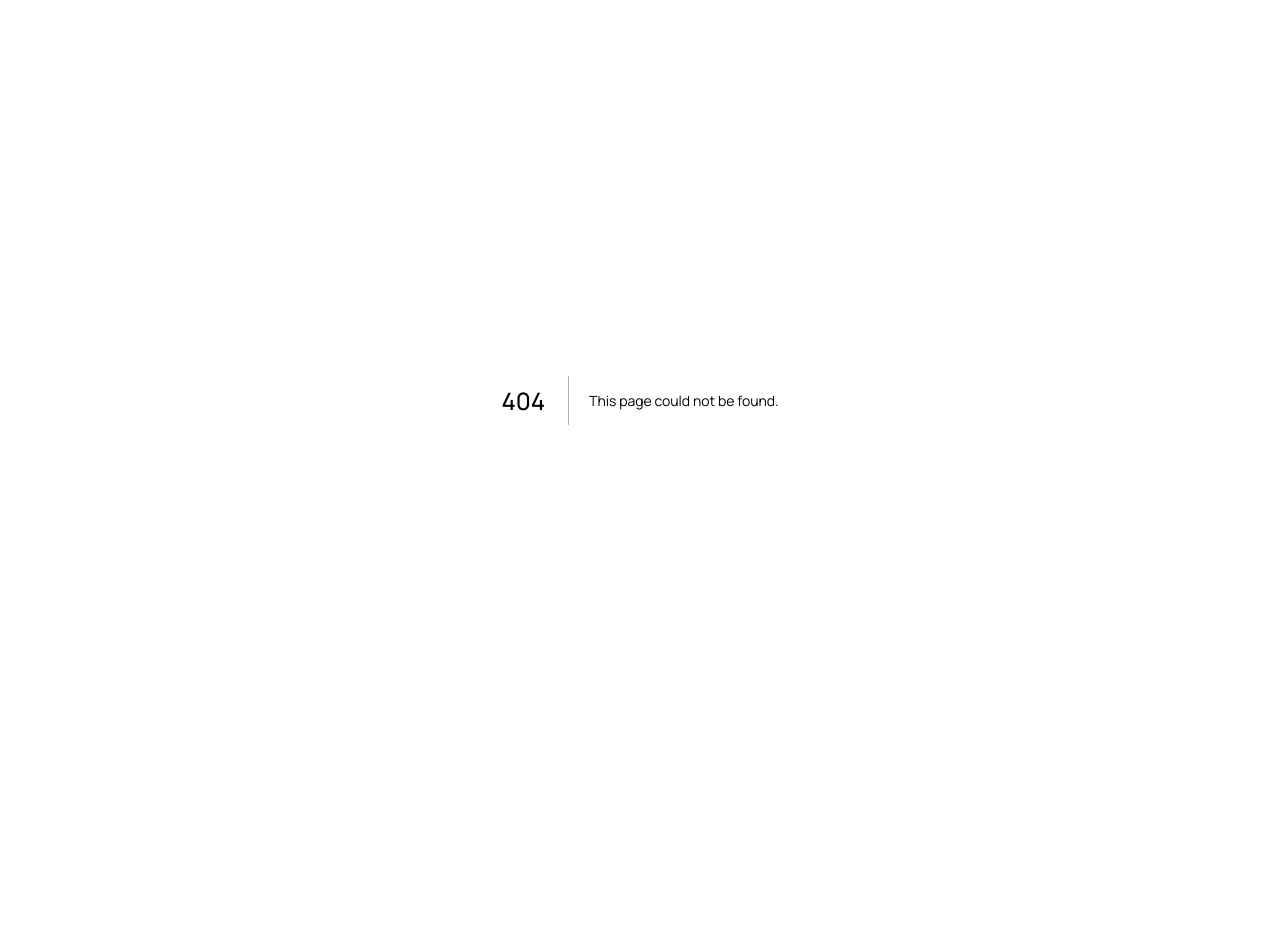
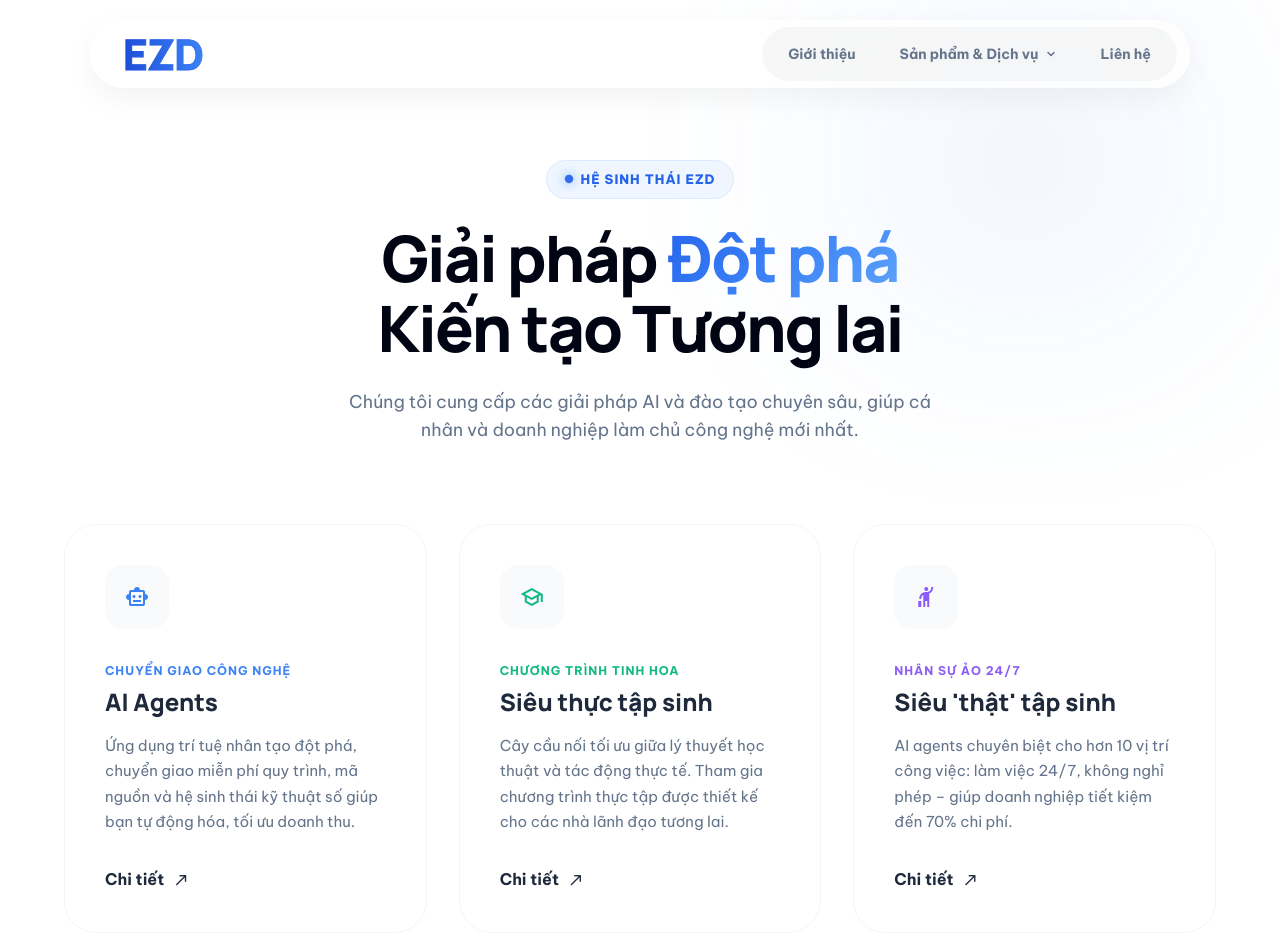
Before and after one commit to ezdproduct/EZDwebsite, a Next.js app: page /services in a window 1280 px wide. Before the commit this address had no page. Shown: the top 952 px of the page. Before the commit the page ends 800 px from the top, so only its background shows below. Built offline with nearby package versions, Linux system fonts and the light colour scheme; a web font is replaced by a local one.

Commit message:
Update logo, fix services page, and roadmap

```diff
--- /dev/null
+++ b/app/services/page.module.css
@@ -0,0 +1,184 @@
+.page {
+    min-height: 100vh;
+    background: var(--background);
+    position: relative;
+    overflow-x: hidden;
+}
+
+.bgAura {
+    position: fixed;
+    top: -10%;
+    right: -10%;
+    width: 60%;
+    height: 60%;
+    background: radial-gradient(circle, rgba(59, 130, 246, 0.08) 0%, transparent 70%);
+    filter: blur(80px);
+    z-index: 0;
+    pointer-events: none;
+}
+
+.main {
+    max-width: 1200px;
+    margin: 0 auto;
+    padding: 160px 24px 80px;
+    position: relative;
+    z-index: 1;
+}
+
+.header {
+    text-align: center;
+    margin-bottom: 80px;
+}
+
+.title {
+    font-size: clamp(40px, 6vw, 64px);
+    font-weight: 900;
+    line-height: 1.1;
+    margin: 24px 0;
+    letter-spacing: -2px;
+}
+
+.subtitle {
+    font-size: 1.1rem;
+    color: var(--secondary);
+    max-width: 600px;
+    margin: 0 auto;
+    line-height: 1.6;
+}
+
+.grid {
+    display: grid;
+    grid-template-columns: repeat(3, 1fr);
+    gap: 32px;
+}
+
+.card {
+    background: white;
+    border: 1px solid #f1f5f9;
+    padding: 40px;
+    border-radius: 32px;
+    display: flex;
+    flex-direction: column;
+    transition: all 0.4s cubic-bezier(0.4, 0, 0.2, 1);
+    position: relative;
+    overflow: hidden;
+}
+
+.card::before {
+    content: '';
+    position: absolute;
+    top: 0;
+    left: 0;
+    width: 100%;
+    height: 4px;
+    background: var(--accent);
+    opacity: 0;
+    transition: opacity 0.3s ease;
+}
+
+.card:hover {
+    transform: translateY(-12px);
+    border-color: var(--accent);
+    box-shadow: 0 20px 40px rgba(0, 0, 0, 0.05);
+}
+
+.card:hover::before {
+    opacity: 1;
+}
+
+.iconWrapper {
+    width: 64px;
+    height: 64px;
+    background: #f8fafc;
+    border-radius: 18px;
+    display: flex;
+    align-items: center;
+    justify-content: center;
+    margin-bottom: 32px;
+    color: var(--accent);
+    transition: all 0.3s ease;
+}
+
+.card:hover .iconWrapper {
+    background: var(--accent);
+    color: white;
+    transform: scale(1.1) rotate(5deg);
+}
+
+.icon {
+    font-size: 32px;
+}
+
+.serviceSubtitle {
+    font-weight: 700;
+    text-transform: uppercase;
+    font-size: 12px;
+    letter-spacing: 1px;
+    color: var(--accent);
+    margin-bottom: 8px;
+}
+
+.serviceTitle {
+    font-size: 24px;
+    font-weight: 850;
+    margin-bottom: 16px;
+    color: #1e293b;
+}
+
+.serviceDescription {
+    color: #64748b;
+    line-height: 1.7;
+    font-size: 15px;
+    margin-bottom: 32px;
+    flex-grow: 1;
+}
+
+.detailBtn {
+    display: flex;
+    align-items: center;
+    gap: 8px;
+    font-weight: 700;
+    color: #1e293b;
+    text-decoration: none;
+    transition: all 0.2s ease;
+    margin-top: auto;
+}
+
+.detailBtn span {
+    font-size: 18px;
+    transition: transform 0.2s ease;
+}
+
+.detailBtn:hover {
+    color: var(--accent);
+}
+
+.detailBtn:hover span {
+    transform: translate(2px, -2px);
+}
+
+.footerCTA {
+    margin-top: 80px;
+    display: flex;
+    justify-content: center;
+}
+
+@media (max-width: 1024px) {
+    .grid {
+        grid-template-columns: repeat(2, 1fr);
+    }
+}
+
+@media (max-width: 768px) {
+    .grid {
+        grid-template-columns: 1fr;
+    }
+
+    .main {
+        padding-top: 120px;
+    }
+
+    .card {
+        padding: 32px;
+    }
+}
--- /dev/null
+++ b/app/services/page.tsx
@@ -0,0 +1,91 @@
+"use client";
+
+import Navbar from "@/components/Navbar";
+import Link from "next/link";
+import styles from "./page.module.css";
+
+const services = [
+    {
+        title: "AI Agents",
+        subtitle: "Chuyển giao công nghệ",
+        description: "Ứng dụng trí tuệ nhân tạo đột phá, chuyển giao miễn phí quy trình, mã nguồn và hệ sinh thái kỹ thuật số giúp bạn tự động hóa, tối ưu doanh thu.",
+        link: "/ai-agents",
+        icon: "smart_toy",
+        color: "#3b82f6",
+    },
+    {
+        title: "Siêu thực tập sinh",
+        subtitle: "Chương trình tinh hoa",
+        description: "Cây cầu nối tối ưu giữa lý thuyết học thuật và tác động thực tế. Tham gia chương trình thực tập được thiết kế cho các nhà lãnh đạo tương lai.",
+        link: "/sieu-thuc-tap-sinh",
+        icon: "school",
+        color: "#10b981",
+    },
+    {
+        title: "Siêu 'thật' tập sinh",
+        subtitle: "Nhân sự ảo 24/7",
+        description: "AI agents chuyên biệt cho hơn 10 vị trí công việc: làm việc 24/7, không nghỉ phép – giúp doanh nghiệp tiết kiệm đến 70% chi phí.",
+        link: "/sieu-that-tap-sinh",
+        icon: "hail",
+        color: "#8b5cf6",
+    }
+];
+
+export default function ServicesPage() {
+    return (
+        <div className={styles.page}>
+            <Navbar />
+
+            <div className={styles.bgAura}></div>
+
+            <main className={`${styles.main} fade-in`}>
+                <header className={styles.header}>
+                    <div className="badge">
+                        <span className="badge-dot"></span>
+                        HỆ SINH THÁI EZD
+                    </div>
+                    <h1 className={styles.title}>
+                        Giải pháp <span className="text-gradient">Đột phá</span> <br />
+                        Kiến tạo Tương lai
+                    </h1>
+                    <p className={styles.subtitle}>
+                        Chúng tôi cung cấp các giải pháp AI và đào tạo chuyên sâu,
+                        giúp cá nhân và doanh nghiệp làm chủ công nghệ mới nhất.
+                    </p>
+                </header>
+
+                <div className={styles.grid}>
+                    {services.map((service, index) => (
+                        <div
+                            key={index}
+                            className={styles.card}
+                            style={{ "--accent": service.color } as any}
+                        >
+                            <div className={styles.iconWrapper}>
+                                <span className={`material-symbols-outlined ${styles.icon}`}>
+                                    {service.icon}
+                                </span>
+                            </div>
+                            <div className={styles.cardContent}>
+                                <div className={styles.serviceSubtitle}>{service.subtitle}</div>
+                                <h3 className={styles.serviceTitle}>{service.title}</h3>
+                                <p className={styles.serviceDescription}>{service.description}</p>
+                            </div>
+                            <Link href={service.link} className={styles.detailBtn}>
+                                Chi tiết
+                                <span className="material-symbols-outlined">north_east</span>
+                            </Link>
+                        </div>
+                    ))}
+                </div>
+
+                <div className={styles.footerCTA}>
+                    <Link href="/" className="btn-secondary">
+                        <span className="material-symbols-outlined">west</span>
+                        Quay lại trang chủ
+                    </Link>
+                </div>
+            </main>
+        </div>
+    );
+}
--- a/app/sieu-that-tap-sinh/page.tsx
+++ b/app/sieu-that-tap-sinh/page.tsx
@@ -27,7 +27,7 @@ export default function SieuThatTapSinh() {
                         </h1>
 
                         <p className={styles.description}>
-                            AI agents chuyên biệt cho hơn 10 vị trí công việc: làm việc 24/7, không nghỉ phép, không lỗi con người – giúp doanh nghiệp tiết kiệm đến 70% chi phí junior tasks.
+                            AI agents chuyên biệt cho hơn 10 vị trí công việc: làm việc 24/7, không nghỉ phép – giúp doanh nghiệp tiết kiệm đến 70% chi phí junior tasks.
                         </p>
 
                         <div className={styles.buttons}>
--- a/app/sieu-thuc-tap-sinh/page.tsx
+++ b/app/sieu-thuc-tap-sinh/page.tsx
@@ -155,7 +155,7 @@ export default function SieuThucTapSinh() {
                             <div className={styles.stepIcon}>🚀</div>
                             <div className={styles.stepHeader}>
                                 <h3>Giai đoạn 3: Dự án thực tế</h3>
-                                <span className={styles.week}>Tuần 6-10</span>
+                                <span className={styles.week}>Tuần 6-11</span>
                             </div>
                             <p>Làm chủ một dự án lớn. Bạn sẽ dẫn dắt việc thực thi, cộng tác với các nhóm liên chức năng và giải quyết các bài toán thật.</p>
                         </div>
--- a/components/Hero.module.css
+++ b/components/Hero.module.css
@@ -20,10 +20,10 @@
 .title {
     font-size: clamp(48px, 8vw, 84px);
     font-weight: 900;
-    line-height: 0.95;
+    line-height: 1.15;
     color: var(--foreground);
     margin-bottom: 32px;
-    letter-spacing: -3px;
+    letter-spacing: -2px;
     font-family: var(--font-manrope), sans-serif;
 }
 
--- a/components/Hero.tsx
+++ b/components/Hero.tsx
@@ -1,3 +1,4 @@
+import Link from "next/link";
 import styles from "./Hero.module.css";
 
 export default function Hero() {
@@ -18,13 +19,13 @@ export default function Hero() {
                 </p>
 
                 <div className={styles.buttons}>
-                    <button className="btn-primary">
+                    <Link href="/services" className="btn-primary">
                         Khám phá ngay
                         <svg width="20" height="20" viewBox="0 0 24 24" fill="none" stroke="currentColor" strokeWidth="2.5" strokeLinecap="round" strokeLinejoin="round">
                             <line x1="5" y1="12" x2="19" y2="12"></line>
                             <polyline points="12 5 19 12 12 19"></polyline>
                         </svg>
-                    </button>
+                    </Link>
                     <button className="btn-secondary">
                         <div className={styles.playIcon}>
                             <svg viewBox="0 0 24 24" width="16" height="16" fill="currentColor">
--- a/components/Navbar.module.css
+++ b/components/Navbar.module.css
@@ -41,10 +41,16 @@
 
 .logoText {
     font-weight: 900;
-    font-size: 20px;
-    letter-spacing: -0.8px;
-    color: var(--foreground);
+    font-size: 42px;
+    letter-spacing: -1px;
+    background: linear-gradient(90deg, #1d4ed8 0%, #3b82f6 100%);
+    -webkit-background-clip: text;
+    background-clip: text;
+    -webkit-text-fill-color: transparent;
+    -webkit-text-stroke: 1px rgba(29, 78, 216, 0.2);
     font-family: var(--font-manrope), sans-serif;
+    line-height: 1;
+    text-transform: uppercase;
 }
 
 .links {
--- a/components/Navbar.tsx
+++ b/components/Navbar.tsx
@@ -10,14 +10,7 @@ export default function Navbar() {
                 <div className={styles.logo}>
                     <Link href="/">
                         <div className={styles.logoWrapper}>
-                            <div className={styles.rocketIcon}>
-                                <svg viewBox="0 0 24 24" width="24" height="24" fill="currentColor">
-                                    <path d="M12.81 4.36l-1.41 1.41a8.67 8.67 0 012.12 5.09h4.38a1.5 1.5 0 001.06-.44l3-3a1.5 1.5 0 000-2.12l-3-3a1.5 1.5 0 00-2.12 0l-3 3a1.5 1.5 0 00-.44 1.06v3.13a8.67 8.67 0 011.41-5.13zM6.5 13.5l-3 3a1.5 1.5 0 000 2.12l3 3a1.5 1.5 0 002.12 0l3-3a1.5 1.5 0 00.44-1.06V14.43a8.67 8.67 0 01-1.41 5.13l1.41-1.41a8.67 8.67 0 01-2.12-5.09H5.56a1.5 1.5 0 00-1.06.44z" opacity=".4" />
-                                    <path d="M13.5 10.5c0 1.66-1.34 3-3 3s-3-1.34-3-3 1.34-3 3-3 3 1.34 3 3z" />
-                                    <path d="M19.5 4.5l-3 3a1.5 1.5 0 00-.44 1.06H11.5c-1.66 0-3 1.34-3 3V16.5a1.5 1.5 0 001.06.44l3-3a1.5 1.5 0 00.44-1.06h4.5c1.66 0 3-1.34 3-3V7.5a1.5 1.5 0 00-1.06-.44l-3-3a1.5 1.5 0 00-1.44-.06z" />
-                                </svg>
-                            </div>
-                            <span className={styles.logoText}>EZD.vn</span>
+                            <span className={styles.logoText}>EZD</span>
                         </div>
                     </Link>
                 </div>
```
